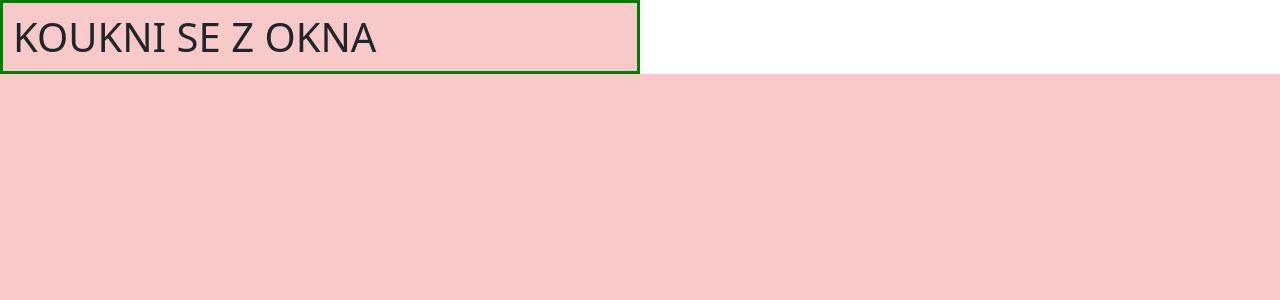
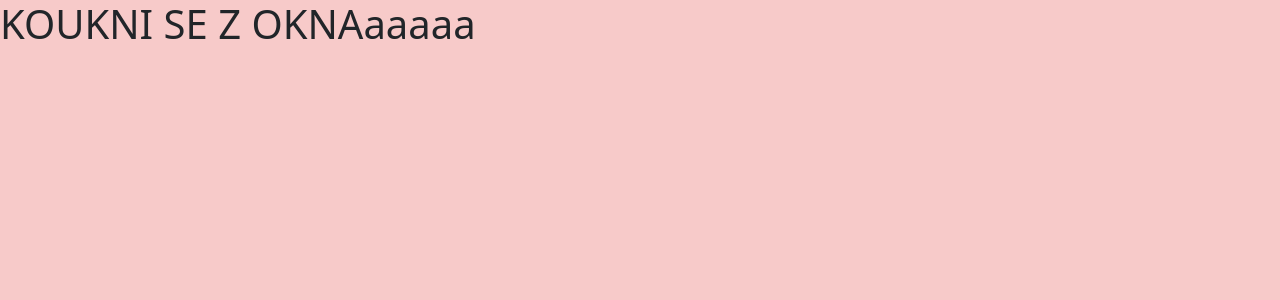
Before and after one commit to Marud6/crudtest, a PHP site: page /pocasi.php in a window 1280 px wide. Shown: the top 300 px of the page. Run offline with PHP 8.4, Linux system fonts and the light colour scheme.

Commit message:
pocasí extension

```diff
--- a/pocasi.php
+++ b/pocasi.php
@@ -4,10 +4,6 @@ include"./compheader.php";
 echo createHeader();
 ?>
 <body>
-    <h1 style="font-size: 72px
-    margin: auto;
-  width: 50%;
-  border: 3px solid green;
-  padding: 10px;">KOUKNI SE Z OKNA</h1>
+    <h1 >KOUKNI SE Z OKNAaaaaa</h1>
 </body>
 </html>
```
